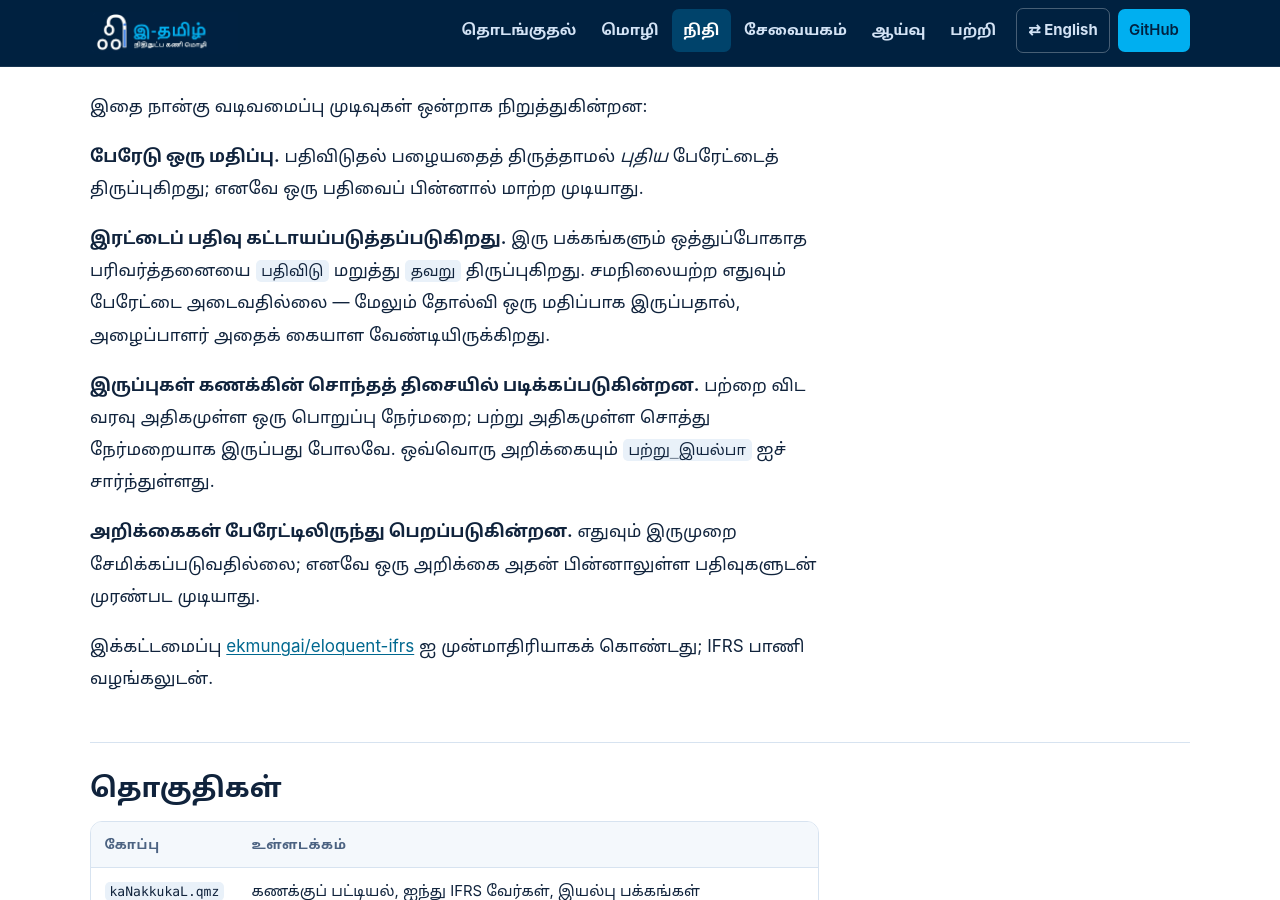
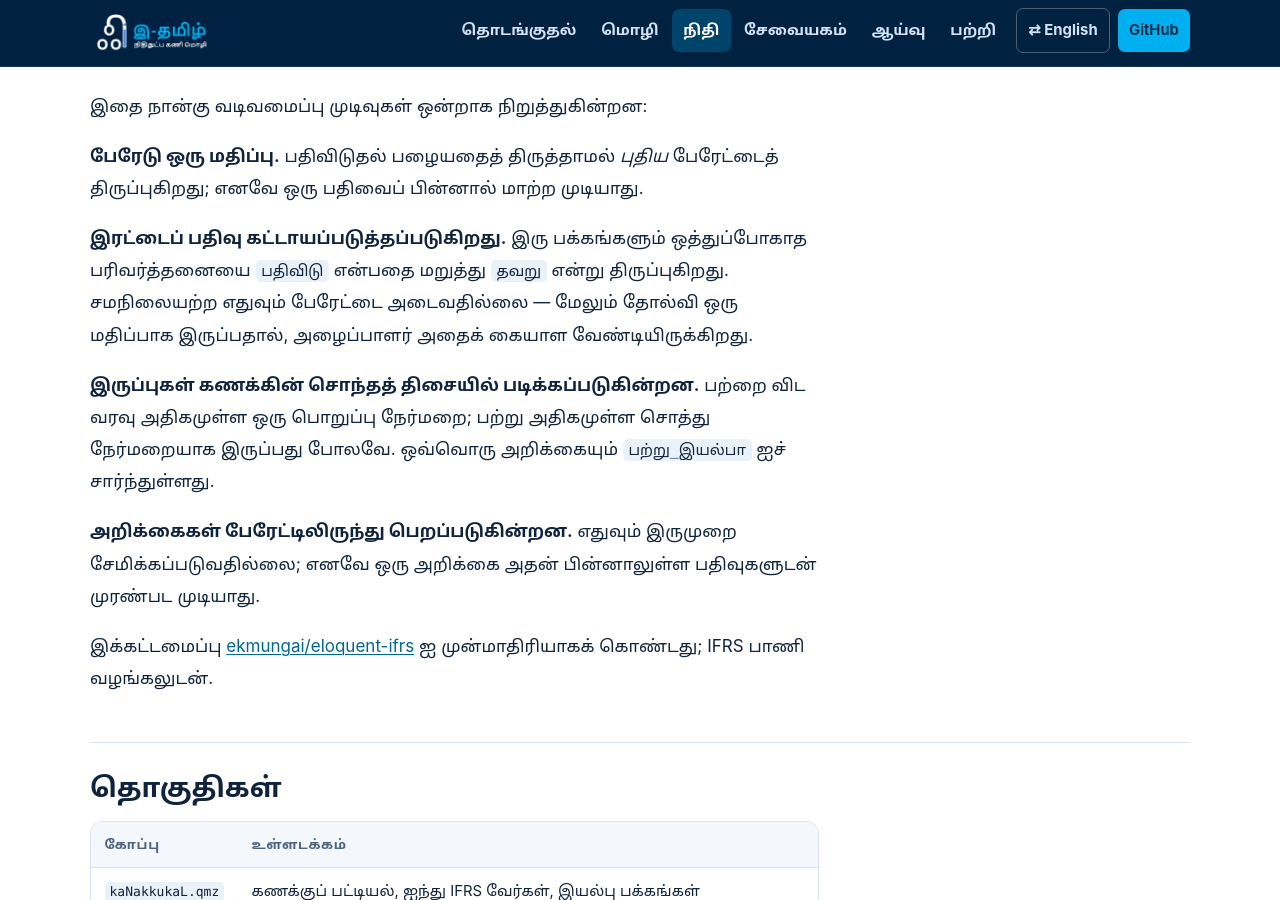
Before and after one commit to Maruff/eTamil, a Jekyll site: the page built from ta/finance.md, in a window 1280 px wide and 900 px high, scrolled down 2593 px. Built offline with Jekyll 4.4.1, drawn with Linux system fonts in a browser that asks for light colours.

Commit message:
Update finance.md

```diff
--- a/ta/finance.md
+++ b/ta/finance.md
@@ -100,7 +100,7 @@ CGST + SGST அமைப்பாலேயே மொத்தத்துக்
 எனவே ஒரு பதிவைப் பின்னால் மாற்ற முடியாது.
 
 **இரட்டைப் பதிவு கட்டாயப்படுத்தப்படுகிறது.** இரு பக்கங்களும் ஒத்துப்போகாத பரிவர்த்தனையை
-`பதிவிடு` மறுத்து `தவறு` திருப்புகிறது. சமநிலையற்ற எதுவும் பேரேட்டை அடைவதில்லை — மேலும்
+`பதிவிடு` என்பதை மறுத்து `தவறு`‌ என்று திருப்புகிறது. சமநிலையற்ற எதுவும் பேரேட்டை அடைவதில்லை — மேலும்
 தோல்வி ஒரு மதிப்பாக இருப்பதால், அழைப்பாளர் அதைக் கையாள வேண்டியிருக்கிறது.
 
 **இருப்புகள் கணக்கின் சொந்தத் திசையில் படிக்கப்படுகின்றன.** பற்றை விட வரவு அதிகமுள்ள ஒரு
```
